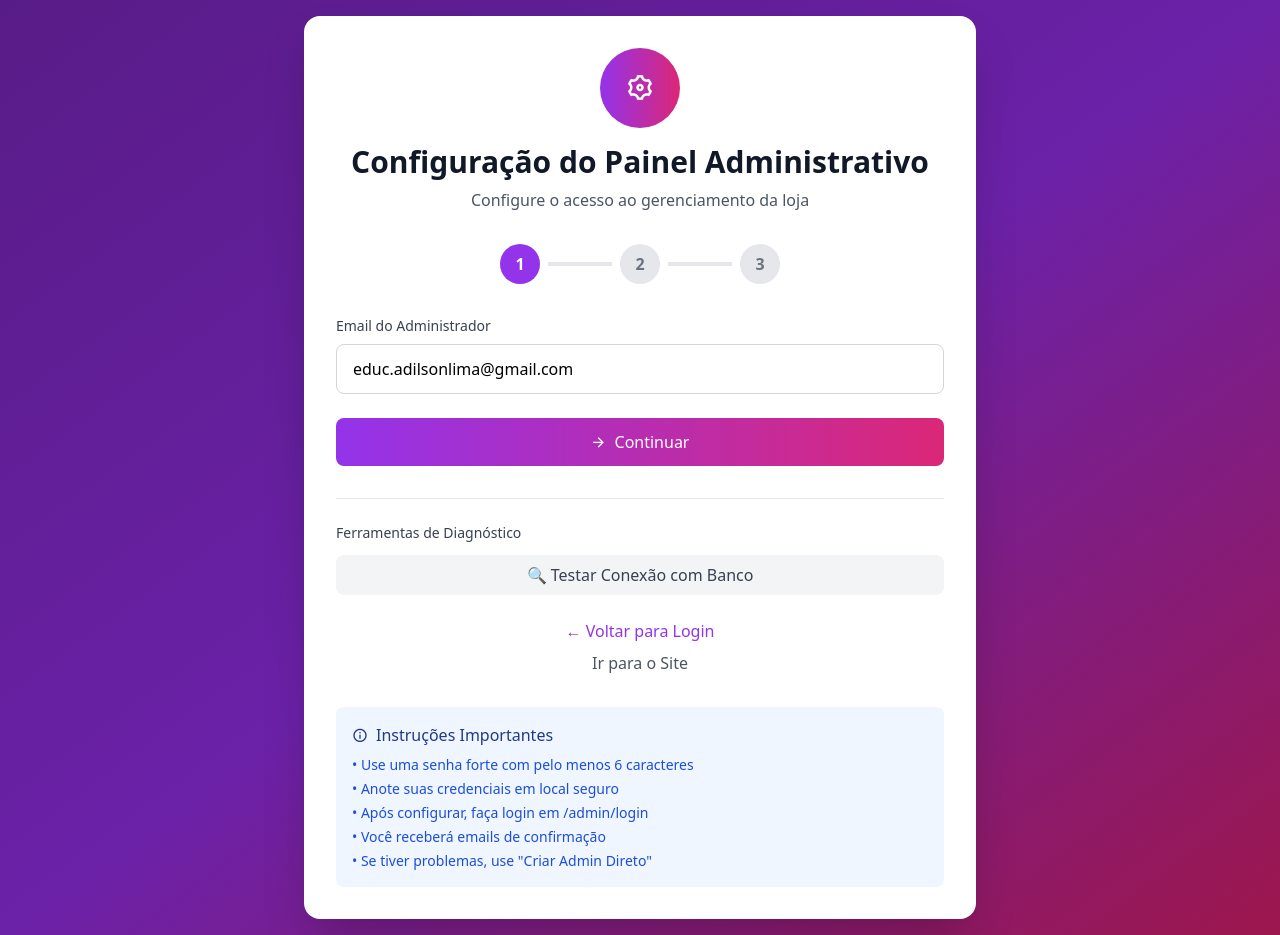
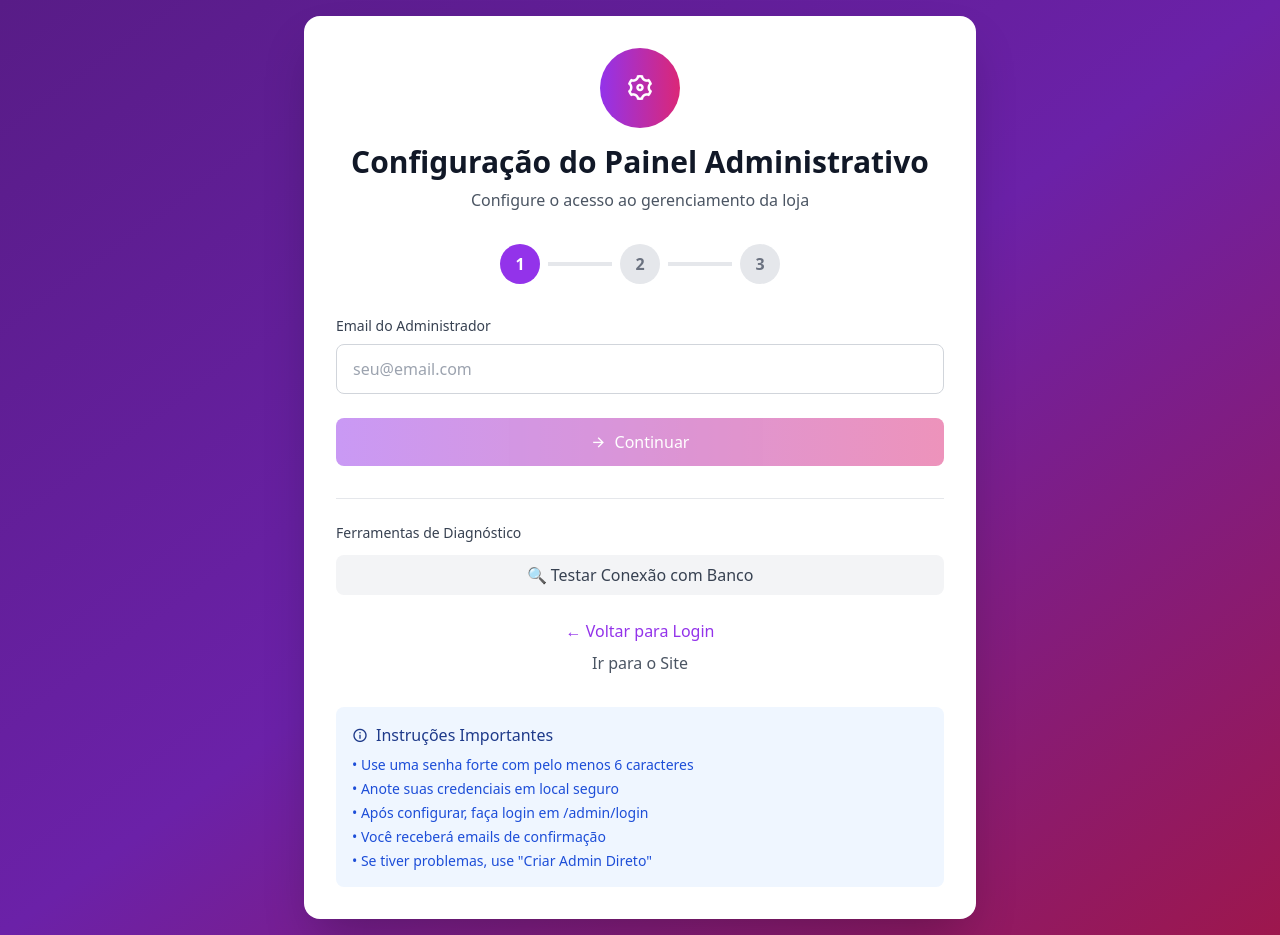
Before and after one commit to adilson2010/project-radio-mobile, a React (Vite) app: page /admin/setup in a window 1280 px wide. Built offline with nearby package versions, Linux system fonts and the light colour scheme; no server answers.

Commit message:
atualizando  AdminSetupPage

```diff
--- a/src/pages/admin/setup/page.tsx
+++ b/src/pages/admin/setup/page.tsx
@@ -2,7 +2,7 @@ import { useState } from 'react';
 import { supabase } from '../../../lib/supabase';
 
 export default function AdminSetupPage() {
-  const [email, setEmail] = useState('educ.adilsonlima@gmail.com');
+  const [email, setEmail] = useState('');
   const [password, setPassword] = useState('');
   const [confirmPassword, setConfirmPassword] = useState('');
   const [showPassword, setShowPassword] = useState(false);
```
